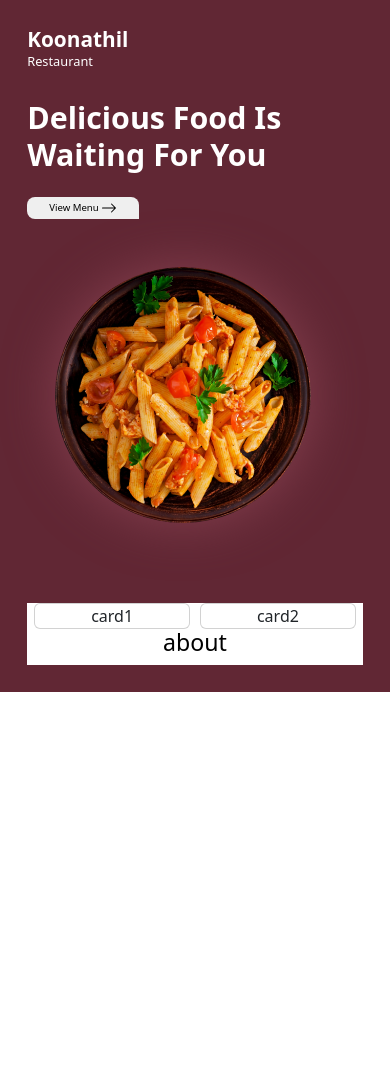
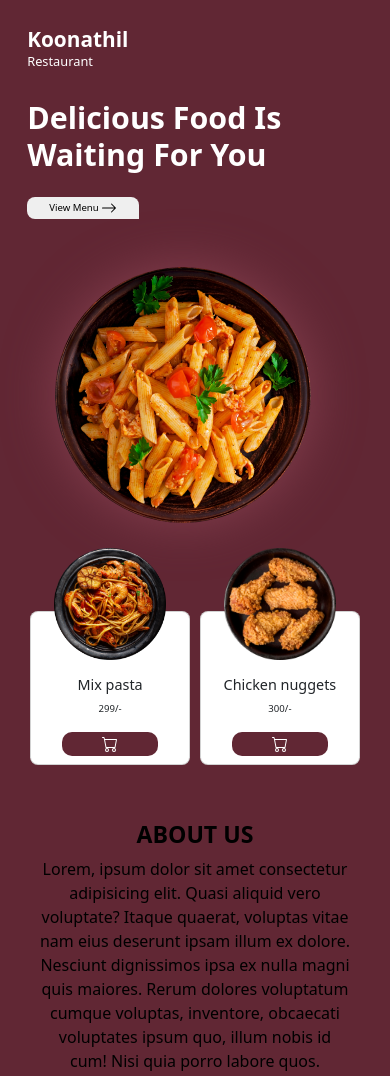
Before and after one commit to m-sinan/Restaurant-landing-page, a plain HTML site: page index.html in a window 390 px wide. Before the commit the page ends 844 px from the top, so only its background shows below. Drawn offline with nearby package versions, Linux system fonts and the light colour scheme.

Commit message:
section one

```diff
--- a/index.html
+++ b/index.html
@@ -9,6 +9,7 @@
   <link href="https://cdn.jsdelivr.net/npm/bootstrap@5.3.7/dist/css/bootstrap.min.css" rel="stylesheet"
     integrity="sha384-LN+7fdVzj6u52u30Kp6M/trliBMCMKTyK833zpbD+pXdCLuTusPj697FH4R/5mcr" crossorigin="anonymous">
 </head>
+
 <body>
   <header>
     <div class="brand">
@@ -24,30 +25,55 @@
           <br>
           For You
         </h1>
-                <button class="view-menu">View Menu <svg xmlns="http://www.w3.org/2000/svg" width="16" height="16" fill="currentColor" class="bi bi-arrow-right" viewBox="0 0 16 16">
-  <path fill-rule="evenodd" d="M1 8a.5.5 0 0 1 .5-.5h11.793l-3.147-3.146a.5.5 0 0 1 .708-.708l4 4a.5.5 0 0 1 0 .708l-4 4a.5.5 0 0 1-.708-.708L13.293 8.5H1.5A.5.5 0 0 1 1 8"/>
+        <button class="view-menu">View Menu <svg xmlns="http://www.w3.org/2000/svg" width="16" height="16"
+            fill="currentColor" class="bi bi-arrow-right" viewBox="0 0 16 16">
+            <path fill-rule="evenodd"
+              d="M1 8a.5.5 0 0 1 .5-.5h11.793l-3.147-3.146a.5.5 0 0 1 .708-.708l4 4a.5.5 0 0 1 0 .708l-4 4a.5.5 0 0 1-.708-.708L13.293 8.5H1.5A.5.5 0 0 1 1 8" />
           </svg></button>
       </div>
       <div class="hero-image col-lg-6 col-md-6 col-sm-12">
         <img src="images/pasta.png" alt="">
       </div>
+
     </div>
     <section id="s-one">
       <div class="s1-container col-12 row text-center">
-                <div class="s1-right-section col-sm-12 col-md-7 col-lg-7">
+        <div class="s1-right-section col-sm-12 col-md-7 col-lg-7 p-2">
           <div class="col-6">
             <div class="card">
-                            card1
+              <img src="images/pasta-spaghetti.png" alt="">
+              <div class="wrapper">
+                <h5>Mix pasta</h5>
+                <p>299/-</p>
+                <button>
+                  <svg xmlns="http://www.w3.org/2000/svg" width="16" height="16" fill="currentColor" class="bi bi-cart" viewBox="0 0 16 16">
+  <path d="M0 1.5A.5.5 0 0 1 .5 1H2a.5.5 0 0 1 .485.379L2.89 3H14.5a.5.5 0 0 1 .491.592l-1.5 8A.5.5 0 0 1 13 12H4a.5.5 0 0 1-.491-.408L2.01 3.607 1.61 2H.5a.5.5 0 0 1-.5-.5M3.102 4l1.313 7h8.17l1.313-7zM5 12a2 2 0 1 0 0 4 2 2 0 0 0 0-4m7 0a2 2 0 1 0 0 4 2 2 0 0 0 0-4m-7 1a1 1 0 1 1 0 2 1 1 0 0 1 0-2m7 0a1 1 0 1 1 0 2 1 1 0 0 1 0-2"/>
+</svg>
+                </button>
+              </div>
             </div>
           </div>
           <div class="col-6">
             <div class="card">
-                            card2
+              <img src="images/chicken-nuggets.png" alt="">
+              <div class="wrapper">
+                <h5>Chicken nuggets</h5>
+                <p>300/-</p>
+                <button>
+                  <svg xmlns="http://www.w3.org/2000/svg" width="16" height="16" fill="currentColor" class="bi bi-cart" viewBox="0 0 16 16">
+  <path d="M0 1.5A.5.5 0 0 1 .5 1H2a.5.5 0 0 1 .485.379L2.89 3H14.5a.5.5 0 0 1 .491.592l-1.5 8A.5.5 0 0 1 13 12H4a.5.5 0 0 1-.491-.408L2.01 3.607 1.61 2H.5a.5.5 0 0 1-.5-.5M3.102 4l1.313 7h8.17l1.313-7zM5 12a2 2 0 1 0 0 4 2 2 0 0 0 0-4m7 0a2 2 0 1 0 0 4 2 2 0 0 0 0-4m-7 1a1 1 0 1 1 0 2 1 1 0 0 1 0-2m7 0a1 1 0 1 1 0 2 1 1 0 0 1 0-2"/>
+</svg>
+                </button>
+              </div>
             </div>
           </div>
         </div>
         <div class="s1-left-section ol-sm-12 col-md-5 col-lg-5">
-                    <h3>about</h3>
+          <h3 class="fw-bolder">ABOUT US</h3>
+          <p>Lorem, ipsum dolor sit amet consectetur adipisicing elit. Quasi aliquid vero voluptate? Itaque quaerat,
+            voluptas vitae nam eius deserunt ipsam illum ex dolore. Nesciunt dignissimos ipsa ex nulla magni quis
+            maiores. Rerum dolores voluptatum cumque voluptas, inventore, obcaecati voluptates ipsum quo, illum nobis id
+            cum! Nisi quia porro labore quos.</p>
         </div>
       </div>
     </section>
--- a/style.css
+++ b/style.css
@@ -20,43 +20,43 @@ header .brand p {
   margin-top: -0.5rem;
   margin-bottom: 0;
 }
-header .hero-container{
+header .hero-container {
   padding: 0px 3rem;
 }
-.hero-container .hero-heading{
+.hero-container .hero-heading {
   display: flex;
   flex-direction: column;
   justify-content: center;
 }
-.hero-heading .heading-top{
-    font-size:4rem;
+.hero-heading .heading-top {
+  font-size: 4rem;
   font-weight: bolder;
 }
-.view-menu{
+.view-menu {
   border: none;
   margin-top: 2rem;
   width: 30%;
-    padding: .5rem 0rem;
+  padding: 0.5rem 0rem;
   border-radius: 1.5rem 1.5rem 0rem 1.5rem;
   color: black;
-    transition: all .3s ease;
+  transition: all 0.3s ease;
 }
-.hero-heading button{
+.hero-heading button {
   cursor: pointer;
 }
-.hero-heading button:hover{
+.hero-heading button:hover {
   transform: translateY(-4px);
   box-shadow: 0px 30px 50px 0px #0000009e;
 }
-.hero-heading button:active{
+.hero-heading button:active {
   transform: translateY(4px);
 }
 
-.hero-container .hero-image{
+.hero-container .hero-image {
   display: flex;
   justify-content: end;
 }
-.hero-container .hero-image img{
+.hero-container .hero-image img {
   width: 30rem;
   box-shadow: 0px 0px 50px #843f4e;
   border-radius: 50%;
@@ -64,20 +64,49 @@ header .hero-container{
 
 /* section one */
 
-#s-one{
-  margin-top: 5rem;
+#s-one {
+  margin-top: 10rem;
   width: 100%;
   height: auto;
-  background-color: #fff;
   color: black;
   display: flex;
   justify-content: center;
 }
-.s1-right-section{
+.s1-right-section {
   display: flex;
   justify-content: center;
   align-items: center;
   column-gap: 10px;
+}
+.s1-right-section .card {
+  display: flex;
+  align-items: center;
+  width: 18rem;
+  height: 15rem;
+  border-radius: 10%;
+}
+.s1-right-section .card img {
+  width: 14rem;
+  margin-top: -7rem;
+  margin-bottom: 1rem;
+}
+.s1-right-section .card .wrapper {
+  width: 100%;
+  height: 15rem;
+  overflow: hidden;
+  display: flex;
+  flex-direction: column;
+  align-items: center;
+}
+.s1-right-section .card .wrapper button {
+  padding: 5px 50px;
+  border-radius: 50px;
+  background-color: var(--bg);
+  color: white;
+  border: none;
+  display: flex;
+  justify-content: center;
+  align-items: center;
 }
 
 /* header resposive */
@@ -112,93 +141,130 @@ header {
 
 /* hero container responsive */
 
-@media (max-width:426px) {
-
+@media (max-width: 426px) {
   header .hero-container {
-    padding:0;
+    padding: 0;
     margin-top: 1.8rem;
   }
-.hero-heading .heading-top{
+  .hero-heading .heading-top {
     font-size: 1.9rem;
     font-weight: 600;
   }
-.heading-top br{
+  .heading-top br {
     display: none;
   }
-.hero-heading .view-menu{
+  .hero-heading .view-menu {
     margin-top: 1rem;
     width: 7rem;
-        padding: .2rem;
-        border-radius: .5rem .5rem 0rem .5rem;
-        font-size: .6rem;
+    padding: 0.2rem;
+    border-radius: 0.5rem 0.5rem 0rem 0.5rem;
+    font-size: 0.6rem;
   }
-.hero-container .hero-image{
+  .hero-container .hero-image {
     display: flex;
     justify-content: center;
     margin-top: 3rem;
   }
-.hero-container .hero-image img{
+  .hero-container .hero-image img {
     width: 16rem;
   }
 }
-@media (min-width:426px) and (max-width:910px) {
-
+@media (min-width: 426px) and (max-width: 910px) {
   header .hero-container {
-    padding:0;
-    margin-top:0;
+    padding: 0;
+    margin-top: 0;
   }
-.hero-heading .heading-top{
+  .hero-heading .heading-top {
     font-size: 2.5rem;
     font-weight: 700;
   }
-.heading-top br{
+  .heading-top br {
     display: none;
   }
-.hero-heading .view-menu{
+  .hero-heading .view-menu {
     margin-top: 1rem;
     width: 7rem;
     padding: 0;
-    border-radius: .5rem .5rem 0rem .5rem;
+    border-radius: 0.5rem 0.5rem 0rem 0.5rem;
   }
-.hero-container .hero-image{
+  .hero-container .hero-image {
     display: flex;
     justify-content: center;
     margin-top: 0;
   }
-.hero-container .hero-image img{
+  .hero-container .hero-image img {
     width: 18rem;
   }
 }
 
-@media (min-width:1600px) and (max-width:2560px) {
+@media (min-width: 1600px) and (max-width: 2560px) {
   header .hero-container {
-    padding:0 20rem;
-    margin-top:0;
+    padding: 0 20rem;
+    margin-top: 0;
   }
-.hero-container .hero-image img{
+  .hero-container .hero-image img {
     width: 40rem;
   }
-.hero-heading .heading-top{
+  .hero-heading .heading-top {
     font-size: 5rem;
     font-weight: 800;
   }
 }
 
-
 /* hero-image-animation */
 
-@media (max-width:426px) {
-  .hero-container .hero-image img{
-    animation:rotation 10s linear infinite;
-    transition:transform 1s ease-out;
+@media (max-width: 426px) {
+  .hero-container .hero-image img {
+    animation: rotation 10s linear infinite;
+    transition: transform 1s ease-out;
   }
-  .hero-image img:hover{
+  .hero-image img:hover {
     animation-play-state: paused;
-    transform: rotate(.2turn);
+    transform: rotate(0.2turn);
   }
   @keyframes rotation {
-    to{
-      rotate:1turn;
+    to {
+      rotate: 1turn;
     }
   }
 }
+
+/* sm responseave */
+
+@media (min-width: 319px) and (max-width: 426px) {
+  #s-one {
+    margin-top: 5rem;
+    width: 100%;
+    height: auto;
+    color: black;
+    display: flex;
+    flex-direction: row;
+    justify-content: center;
+  }
+  .s1-right-section .card {
+    display: flex;
+    align-items: center;
+    width: 100%;
+    height: 9.6rem;
+    border-radius: 5%;
+    margin-bottom: 3rem;
+  }
+  .s1-right-section .card img {
+    width: 7rem;
+    margin-top: -4rem;
+  }
+  .s1-right-section .card .wrapper h5 {
+    font-size: 0.9rem;
+  }
+  .s1-right-section .card .wrapper p {
+    font-size: 0.6rem;
+  }
+  .s1-right-section .card .wrapper button {
+    padding: 4px 40px;
+    border-radius: 10px;
+    border: none;
+    display: flex;
+    justify-content: center;
+    align-items: center;
+  }
+}
```
Lines whose indentation alone changed are shown as unchanged.
